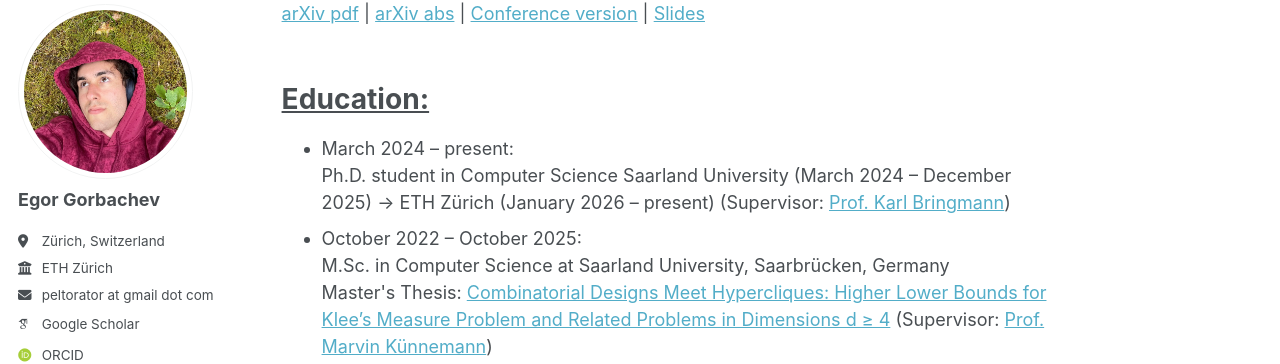
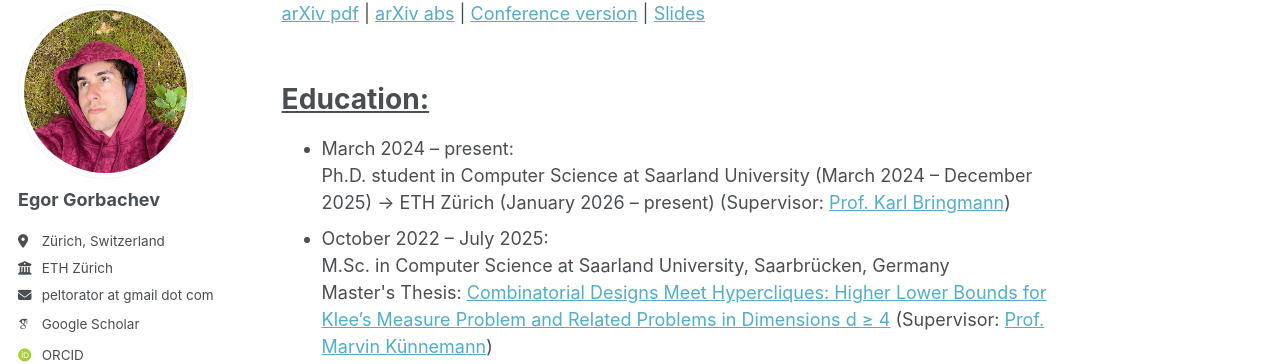
Before and after one commit to peltorator/peltorator.github.io, a Jekyll site: the page built from _pages/about.html, in a window 1280 px wide and 900 px high, scrolled down 1048 px. Shown: the part 95-459 px from the top of the window. Built offline with Jekyll 4.4.1, drawn with Linux system fonts in a browser that asks for light colours; some web fonts are replaced; a script that is not in the unit is left out.

Commit message:
Update about.html

```diff
--- a/_pages/about.html
+++ b/_pages/about.html
@@ -39,7 +39,7 @@ redirect_from:
 <h1 style="text-decoration: underline;">Education:</h1>
 
 <ul>
-    <li>March 2024 – present:<br>Ph.D. student in Computer Science Saarland University (March 2024 – December 2025) → ETH Zürich (January 2026 – present) (Supervisor: <a href="https://people.mpi-inf.mpg.de/~kbringma/">Prof. Karl Bringmann</a>)</li>
-    <li>October 2022 – October 2025:<br>M.Sc. in Computer Science at Saarland University, Saarbrücken, Germany<br>Master's Thesis: <a href="https://arxiv.org/pdf/2303.08612">Combinatorial Designs Meet Hypercliques: Higher Lower Bounds for Klee’s Measure Problem and Related Problems in Dimensions d ≥ 4</a> (Supervisor: <a href="https://act.iti.kit.edu/people/marvinkuennemann">Prof. Marvin Künnemann</a>)</li>
+    <li>March 2024 – present:<br>Ph.D. student in Computer Science at Saarland University (March 2024 – December 2025) → ETH Zürich (January 2026 – present) (Supervisor: <a href="https://people.mpi-inf.mpg.de/~kbringma/">Prof. Karl Bringmann</a>)</li>
+    <li>October 2022 – July 2025:<br>M.Sc. in Computer Science at Saarland University, Saarbrücken, Germany<br>Master's Thesis: <a href="https://arxiv.org/pdf/2303.08612">Combinatorial Designs Meet Hypercliques: Higher Lower Bounds for Klee’s Measure Problem and Related Problems in Dimensions d ≥ 4</a> (Supervisor: <a href="https://act.iti.kit.edu/people/marvinkuennemann">Prof. Marvin Künnemann</a>)</li>
     <li>September 2018 – July 2022:<br>B.Sc. in Computer Science at Saint Petersburg State University<br>Bachelor's Thesis: <a href="https://peltorator.com/files/bachelors-thesis.pdf">Improving Time Complexities of Segment Tree Beats Algorithms</a> (Supervisor: <a href="https://alexanderskulikov.github.io/">Prof. Alexander S. Kulikov</a>)</li>
 </ul>
```
